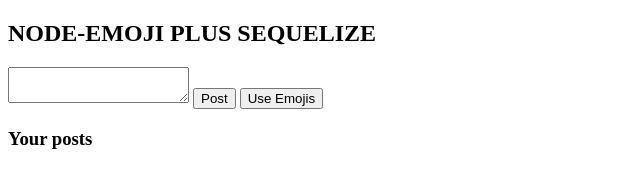
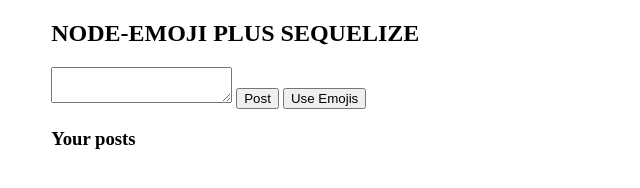
Before and after one commit to femke77/Emoji-Fun, a website: page public/index.html in a window 1280 px wide. Shown: the whole page, without its empty margins (0-640 px from the left). Drawn offline with Linux system fonts and the light colour scheme; no server answers.

Commit message:
minor styling

```diff
--- a/public/index.html
+++ b/public/index.html
@@ -4,6 +4,7 @@
     <meta charset="UTF-8" />
     <meta http-equiv="X-UA-Compatible" content="IE=edge" />
     <meta name="viewport" content="width=device-width, initial-scale=1.0" />
+    <link rel="stylesheet" href="./styles/style.css">
     <title>Document</title>
   </head>
   <body>
--- /dev/null
+++ b/public/styles/style.css
@@ -0,0 +1,4 @@
+body {
+    width: 92%;
+    margin: 0 auto;
+}
```
